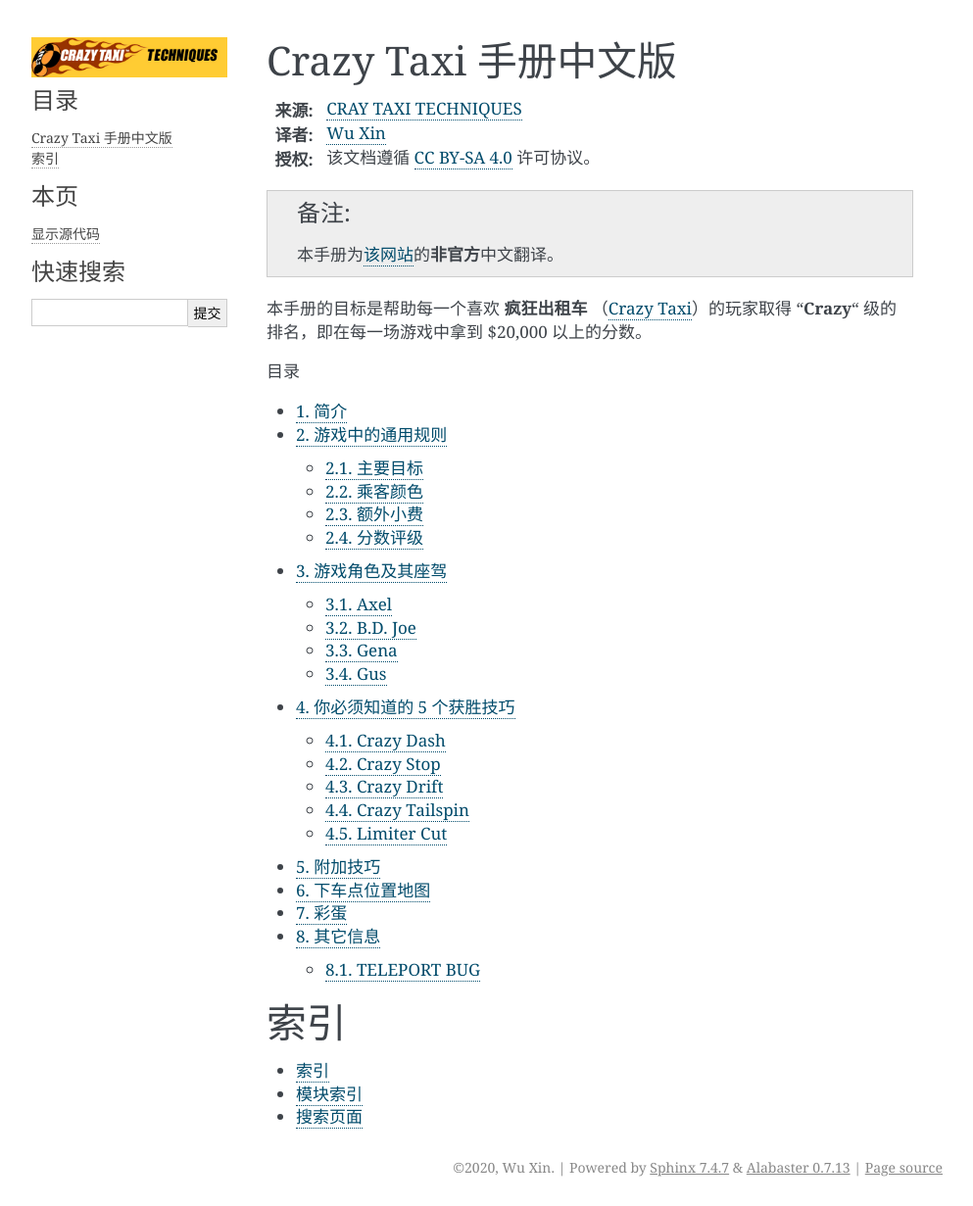
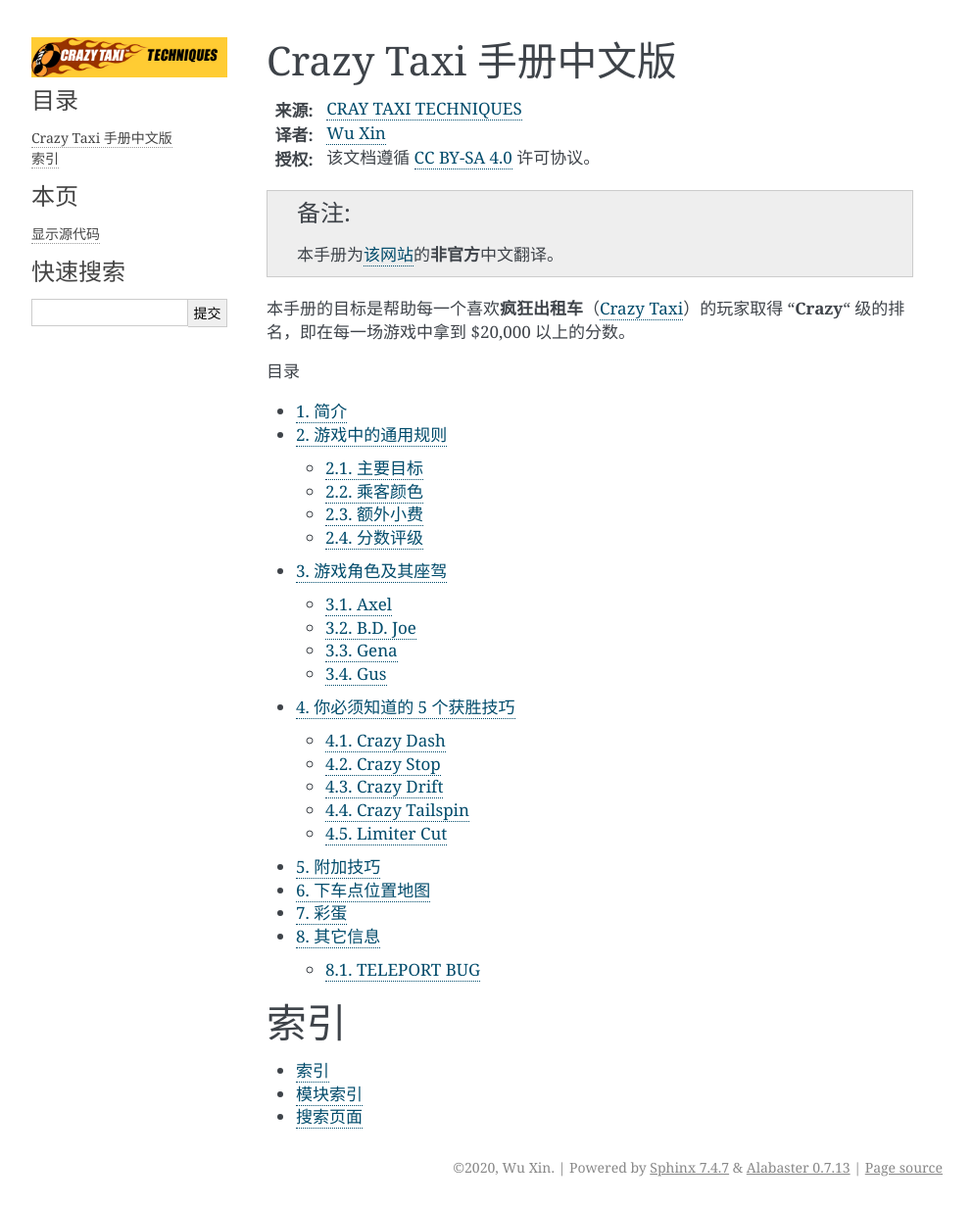
Before and after one commit to XinArkh/crazy-taxi-techniques-zh, a Sphinx documentation site: the page built from docs/index.rst, in a window 1280 px wide. Shown: the whole page at 98% size, without its empty margins (148-1141 px from the left). Built offline with Sphinx 7.4.7, drawn with Linux system fonts in a browser that asks for light colours.

Commit message:
remove extra space

```diff
--- a/docs/index.rst
+++ b/docs/index.rst
@@ -17,7 +17,7 @@
 
    本手册为\ `该网站 <http://www.crazytaxi.net/>`_\ 的\ **非官方**\ 中文翻译。
 
-本手册的目标是帮助每一个喜欢 **疯狂出租车** （\ `Crazy Taxi <https://en.wikipedia.org/wiki/Crazy_Taxi>`_）的玩家取得 "\ **Crazy**\ " 级的排名，即在每一场游戏中拿到 $20,000 以上的分数。
+本手册的目标是帮助每一个喜欢\ **疯狂出租车**\ （\ `Crazy Taxi <https://en.wikipedia.org/wiki/Crazy_Taxi>`_）的玩家取得 "\ **Crazy**\ " 级的排名，即在每一场游戏中拿到 $20,000 以上的分数。
 
 .. toctree::
    :maxdepth: 2
```
